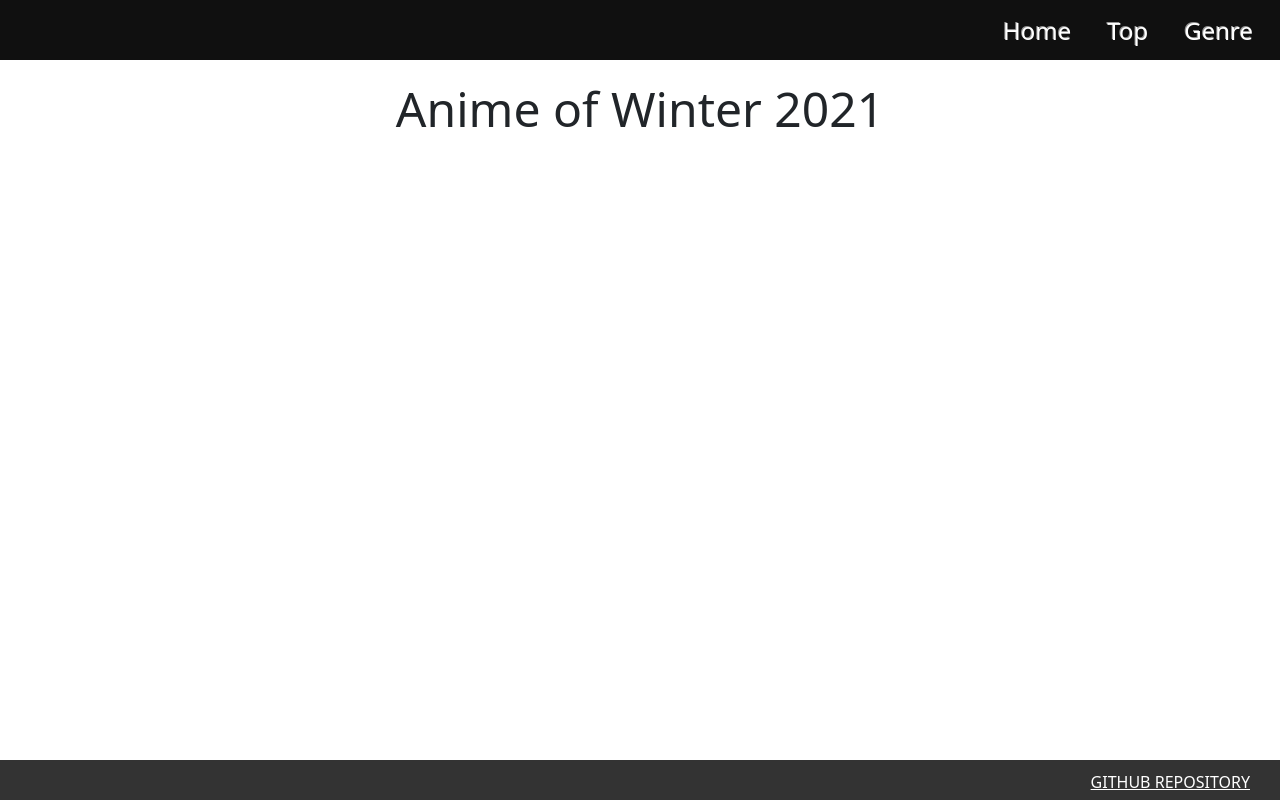
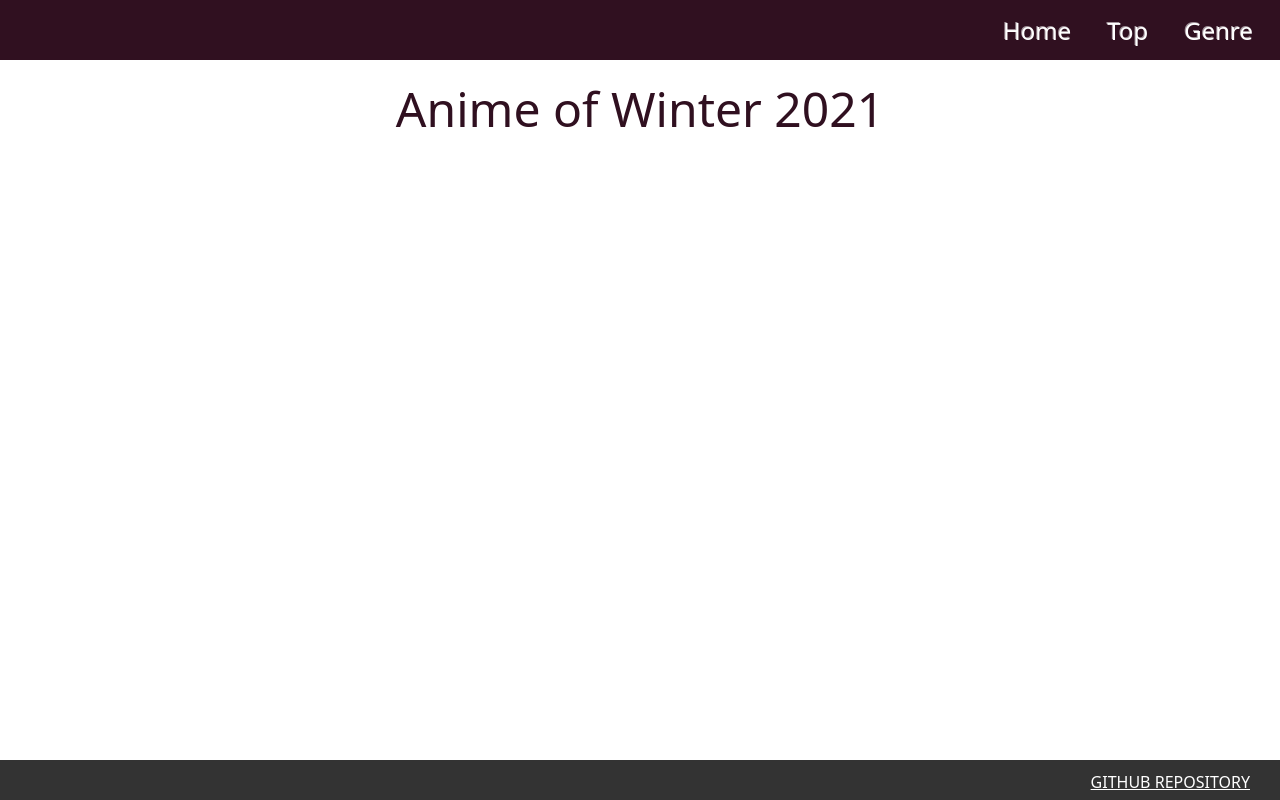
Before and after one commit to JazzWeller/CreativeProject2CS260, a plain HTML site: page index.html in a window 1280 px wide. Drawn offline with nearby package versions, Linux system fonts and the light colour scheme; no server answers.

Commit message:
Finishing touches

```diff
--- a/css/styles.css
+++ b/css/styles.css
@@ -49,6 +49,7 @@ p {
 }
 
 h1 {
+  color: #301020;
   font-size: 1.5em;
 }
 
@@ -67,7 +68,7 @@ h1 {
   padding: 0px 55px 0px 55px;
   margin-right: 20px;
   font-variant: serif;
-  background-color: #101010;
+  background-color: #301020;
   text-shadow: 1px 1px white;
 }
 
@@ -80,7 +81,7 @@ h1 {
 }
 
 .bg-dark {
-  background-color: #101010 !important;
+  background-color: #301020 !important;
 }
 
 .footer {
--- a/javascript/top.js
+++ b/javascript/top.js
@@ -16,7 +16,7 @@ window.onload = function() {
 	anime += "<div id='animeBlock'>";
 	anime += "<h2><u>" + (i + 1) + "</u></h2>";
 	anime += '<img id="icon" src="' + data.top[i].image_url + '"/>';
-	anime += '<h2><a href="' + data.top[i].url + '">' + data.top[i].title + '</a></h2><hr>';
+	anime += '<hr><h2><a href="' + data.top[i].url + '">' + data.top[i].title + '</a></h2><hr>';
 	anime += "<span> Episodes: " + data.top[i].episodes + "</span><br>";
 	anime += "<span> Score: " + data.top[i].score + "</span>";
 	anime += "</div>"
```
